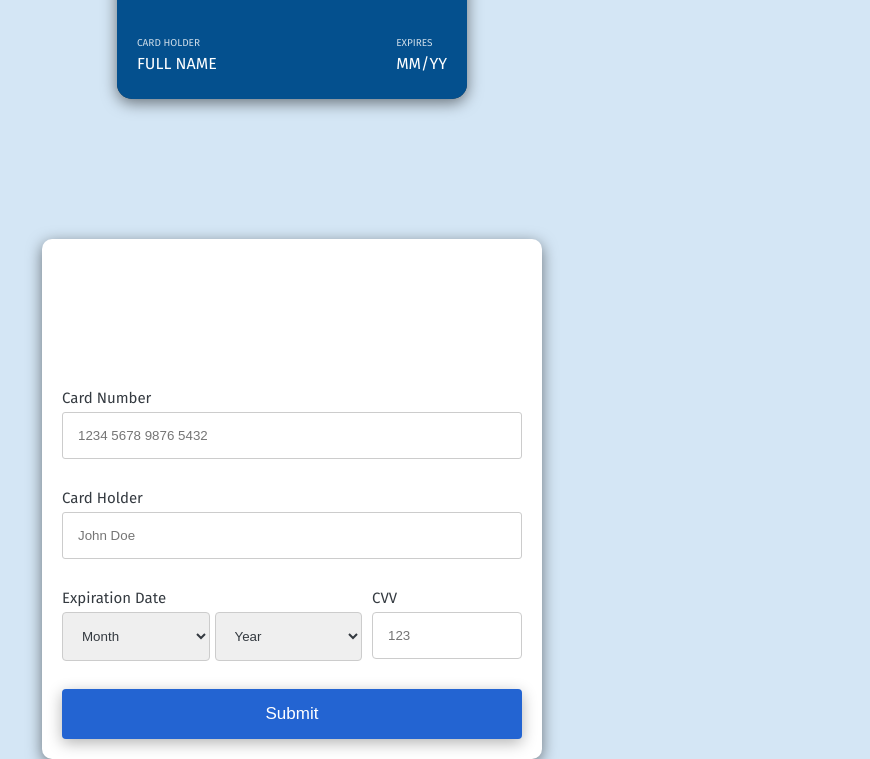
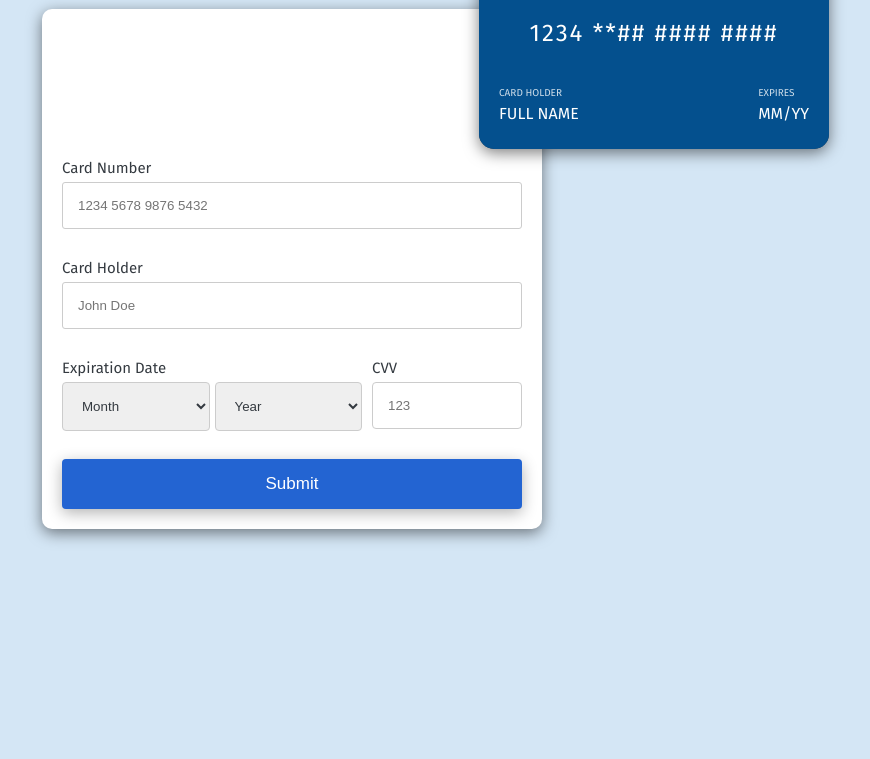
Before and after one commit to ochoa07/wdd131, a plain HTML site: page creditcard/index.html in a window 1280 px wide. Shown: the part 131-890 px from the top of the page, without its empty margins (348-1218 px from the left). After the commit the page ends 800 px from the top, so only its background shows below. Drawn offline with Linux system fonts and the light colour scheme.

Commit message:
card position

```diff
--- a/creditcard/creditcard.css
+++ b/creditcard/creditcard.css
@@ -44,8 +44,10 @@ body {
     transition: transform 0.5s ease;
     cursor: pointer;
     box-shadow: 0 4px 15px rgba(0, 0, 0, 0.5); /* Shadow effect */
-    position: relative; /* Ensure the card stays fixed relative to the viewport */
-    z-index: 2; /* Ensure it's above other content */
+    position: absolute;
+    left: 437px;
+    z-index: 2; /* Higher z-index to place the card on top of the form */
+    top: 50px;
 }
 
 .card:hover {
```
